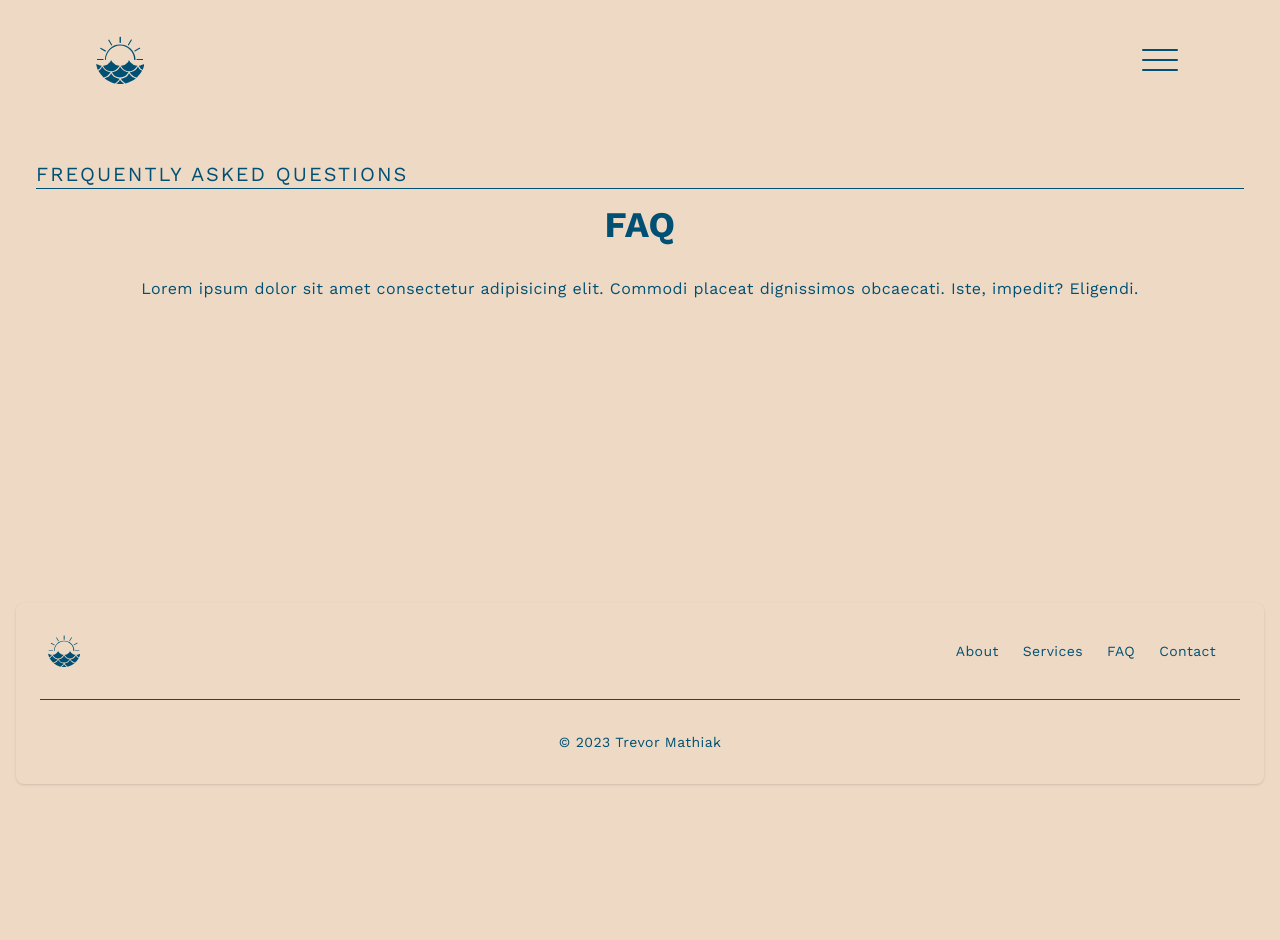
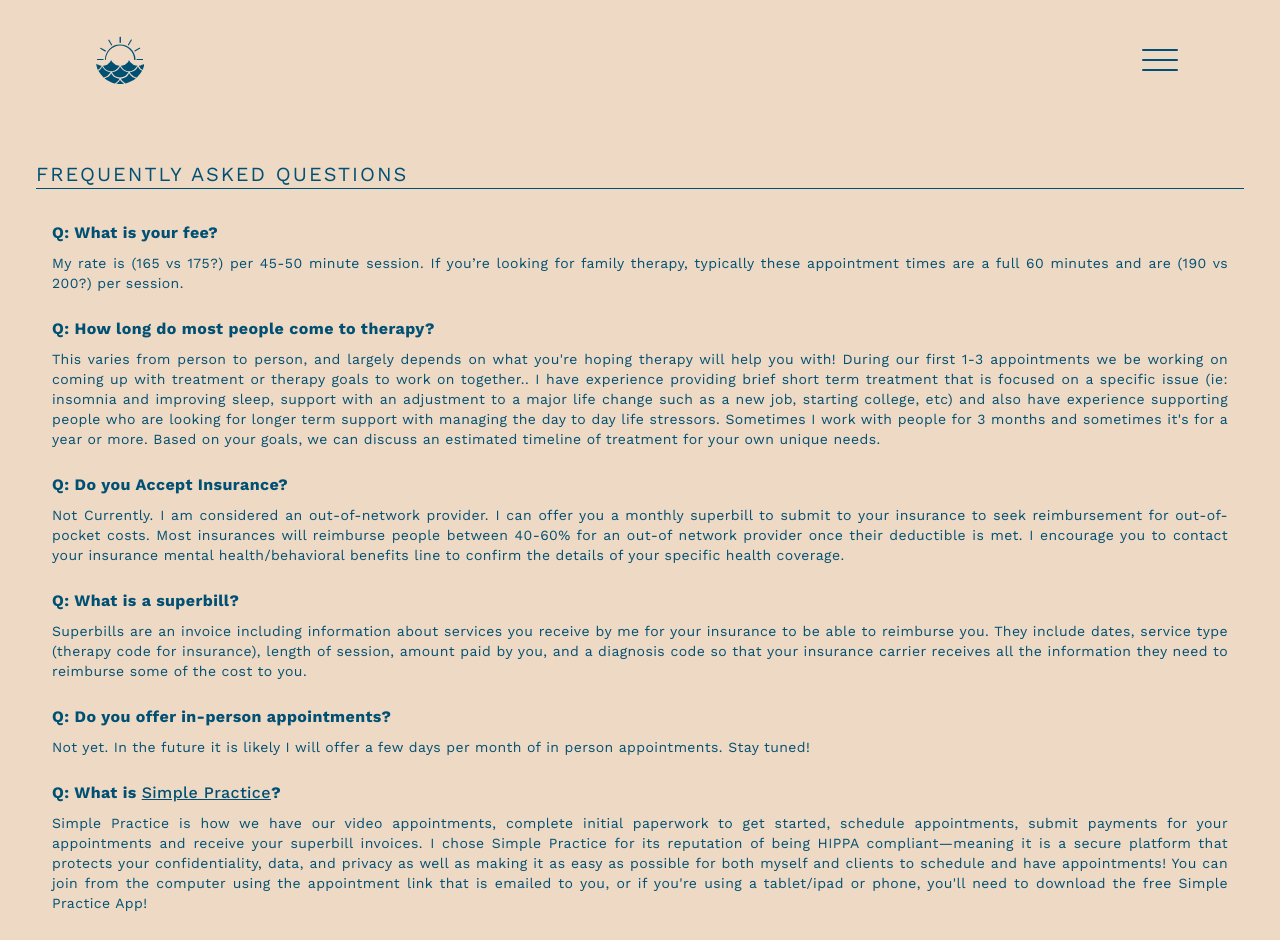
Before and after one commit to trroev/guided-growth-with-rachael, a Next.js app: page /faq in a window 1280 px wide. Shown: the top 940 px of the page. Before the commit the page ends 800 px from the top, so only its background shows below. Built offline with nearby package versions, Linux system fonts and the light colour scheme.

Commit message:
updated about, faq pages and layout. Changed business name

```diff
--- a/components/Layout.tsx
+++ b/components/Layout.tsx
@@ -8,13 +8,12 @@ type Props = {
   title?: string;
 };
 
-const Layout = ({
-  children,
-  title = "This is the default title",
-}: Props) => (
+const Layout = ({ children, title }: Props) => {
+  const fullTitle = `${title} | Guided Growth with Rachael`;
+  return (
     <>
       <Head>
-      <title>{title} | Balanced Mind & Heart Therapy</title>
+        <title>{fullTitle}</title>
         <meta
           httpEquiv="Content-Type"
           content="text/html;charset=UTF-8"
@@ -40,5 +39,6 @@ const Layout = ({
       </div>
     </>
   );
+};
 
 export default Layout;
--- a/pages/about.tsx
+++ b/pages/about.tsx
@@ -8,11 +8,39 @@ const About = () => (
           About
         </p>
         <h2 className="py-4 text-center">Who I am</h2>
-        <p className="py-4 text-center">
-          Lorem ipsum dolor sit amet consectetur adipisicing elit.
-          Commodi placeat dignissimos obcaecati. Iste, impedit?
-          Eligendi.
-        </p>
+        <div className="text-justify">
+          <p className="pb-4">
+            Rachael is a licensed clinical social worker (CA-LCSW
+            #73823, MI-LMSW #6801110065, MA-LICSW #124554) with a
+            decade of experience primarily working with adolescents
+            and families in a variety of settings including crisis
+            prevention and intervention, individual and family
+            therapy, and case management. Rachael is especially
+            skilled at working with individuals who struggle with
+            symptoms related to anxiety, depression, LGBTQIA youth
+            related stressors, those who have endured trauma, and
+            family conflict. She believes the foundation of a
+            meaningful therapeutic experience starts with trust and
+            the relationship between therapist and client. From there,
+            she uses a strengths based approach to help people
+            discover their own inner resilience to reach their goals.
+          </p>
+          <p className="pb-4">
+            Rachael has received training in mindfulness, DBT, CBT,
+            solutions focused therapy, trauma informed care, and
+            motivational interviewing: all frameworks she regularly
+            brings into her practice. She is a big follower of the
+            Gottman Institute and regularly reads their blogs and
+            books for up to date research about human relationships
+            and improving our connection to one another.
+          </p>
+          <p>
+            In her free time Rachael enjoys going for hikes with her
+            family (this includes the family dog of course!),
+            traveling to new places, catching a yoga class or getting
+            lost in a good book.
+          </p>
+        </div>
       </div>
     </div>
   </Layout>
--- a/pages/faq.tsx
+++ b/pages/faq.tsx
@@ -1,18 +1,123 @@
 import Layout from "@/components/Layout";
+import Link from "next/link";
 
 const FAQ = () => (
   <Layout title="FAQ">
     <div className="w-full max-w-[1240px] mx-auto py-12">
       <div className="flex flex-col px-4">
-        <p className="uppercase text-xl tracking-widest border-b border-[#005073]">
+        <p className="uppercase text-xl tracking-widest border-b border-[#005073] mb-4">
           Frequently Asked Questions
         </p>
-        <h2 className="py-4 text-center">FAQ</h2>
-        <p className="py-4 text-center">
-          Lorem ipsum dolor sit amet consectetur adipisicing elit.
-          Commodi placeat dignissimos obcaecati. Iste, impedit?
-          Eligendi.
-        </p>
+        <div className="flex flex-col py-4">
+          <div className="px-4 pb-6">
+            <h5 className="pb-2">Q: What is your fee?</h5>
+            <p className="text-justify text-sm">
+              My rate is (165 vs 175?) per 45-50 minute session. If
+              you’re looking for family therapy, typically these
+              appointment times are a full 60 minutes and are (190 vs
+              200?) per session.
+            </p>
+          </div>
+          <div className="px-4 pb-6">
+            <h5 className="pb-2">
+              Q: How long do most people come to therapy?
+            </h5>
+            <p className="text-justify text-sm">
+              This varies from person to person, and largely depends
+              on what you&#39;re hoping therapy will help you with!
+              During our first 1-3 appointments we be working on
+              coming up with treatment or therapy goals to work on
+              together.. I have experience providing brief short term
+              treatment that is focused on a specific issue (ie:
+              insomnia and improving sleep, support with an adjustment
+              to a major life change such as a new job, starting
+              college, etc) and also have experience supporting people
+              who are looking for longer term support with managing
+              the day to day life stressors. Sometimes I work with
+              people for 3 months and sometimes it&#39;s for a year or
+              more. Based on your goals, we can discuss an estimated
+              timeline of treatment for your own unique needs.
+            </p>
+          </div>
+          <div className="px-4 pb-6">
+            <h5 className="pb-2">Q: Do you Accept Insurance?</h5>
+            <p className="text-justify text-sm">
+              Not Currently. I am considered an out-of-network
+              provider. I can offer you a monthly superbill to submit
+              to your insurance to seek reimbursement for
+              out-of-pocket costs. Most insurances will reimburse
+              people between 40-60% for an out-of network provider
+              once their deductible is met. I encourage you to contact
+              your insurance mental health/behavioral benefits line to
+              confirm the details of your specific health coverage.
+            </p>
+          </div>
+          <div className="px-4 pb-6">
+            <h5 className="pb-2">Q: What is a superbill?</h5>
+            <p className="text-justify text-sm">
+              Superbills are an invoice including information about
+              services you receive by me for your insurance to be able
+              to reimburse you. They include dates, service type
+              (therapy code for insurance), length of session, amount
+              paid by you, and a diagnosis code so that your insurance
+              carrier receives all the information they need to
+              reimburse some of the cost to you.
+            </p>
+          </div>
+          <div className="px-4 pb-6">
+            <h5 className="pb-2">
+              Q: Do you offer in-person appointments?
+            </h5>
+            <p className="text-justify text-sm">
+              Not yet. In the future it is likely I will offer a few
+              days per month of in person appointments. Stay tuned!
+            </p>
+          </div>
+          <div className="px-4 pb-6">
+            <h5 className="pb-2">
+              Q: What is{" "}
+              <a
+                className="underline font-medium hover:font-bold"
+                href="https://www.simplepractice.com/"
+                target="_blank"
+                rel="noopener noreferrer"
+                aria-label="Link to Simple Practice web page"
+              >
+                Simple Practice
+              </a>
+              ?
+            </h5>
+            <p className="text-justify text-sm">
+              Simple Practice is how we have our video appointments,
+              complete initial paperwork to get started, schedule
+              appointments, submit payments for your appointments and
+              receive your superbill invoices. I chose Simple Practice
+              for its reputation of being HIPPA compliant—meaning it
+              is a secure platform that protects your confidentiality,
+              data, and privacy as well as making it as easy as
+              possible for both myself and clients to schedule and
+              have appointments! You can join from the computer using
+              the appointment link that is emailed to you, or if
+              you&#39;re using a tablet/ipad or phone, you&#39;ll need
+              to download the free Simple Practice App!
+            </p>
+          </div>
+          <div className="px-4 pb-6">
+            <h5 className="pb-2">Q: Other questions?</h5>
+            <p className="text-justify text-sm">
+              Please complete the{" "}
+              <Link
+                className="underline hover:font-semibold"
+                href="/contact"
+              >
+                contact
+              </Link>{" "}
+              form for a follow up email or schedule a 15 minute phone
+              call to discuss any other questions you may have about
+              getting started with me.
+            </p>
+          </div>
+        </div>
       </div>
     </div>
   </Layout>
--- a/pages/index.tsx
+++ b/pages/index.tsx
@@ -5,10 +5,10 @@ export default function Home() {
     <Layout title="HOME">
       <div className="flex justify-center items-center h-full py-36 px-4">
         <div className="text-center">
-          <h1 className="font-light pb-3">
-            Balanced Mind & Heart Therapy
+          <h1 className="font-light pb-4">
+            Guided Growth with Rachael
           </h1>
-          <p className="tracking-wider font-medium pt-3">
+          <p className="tracking-wider font-medium">
             Rachael Mathiak | LMSW
           </p>
         </div>
```
Lines whose indentation alone changed are shown as unchanged.
